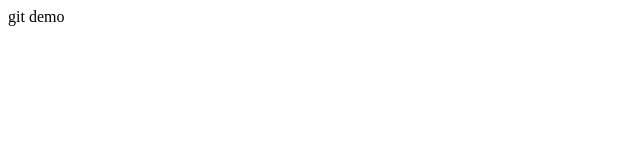
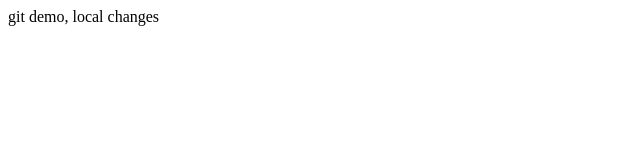
Before and after one commit to dnshko/test-demo, a plain HTML site: page index.html in a window 1280 px wide. Shown: the whole page, without its empty margins (0-640 px from the left). Drawn offline with Linux system fonts and the light colour scheme.

Commit message:
fix: index.html

```diff
--- a/index.html
+++ b/index.html
@@ -6,6 +6,6 @@
     <title>Document</title>
 </head>
 <body>
-    git demo
+    git demo, local changes
 </body>
 </html>
```
